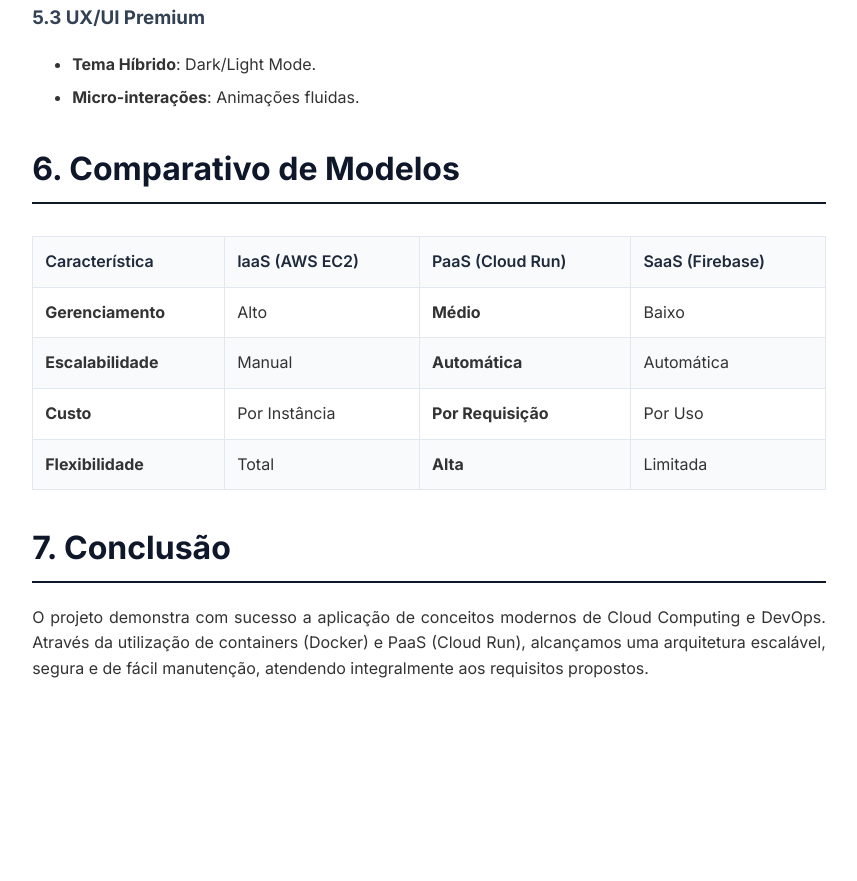
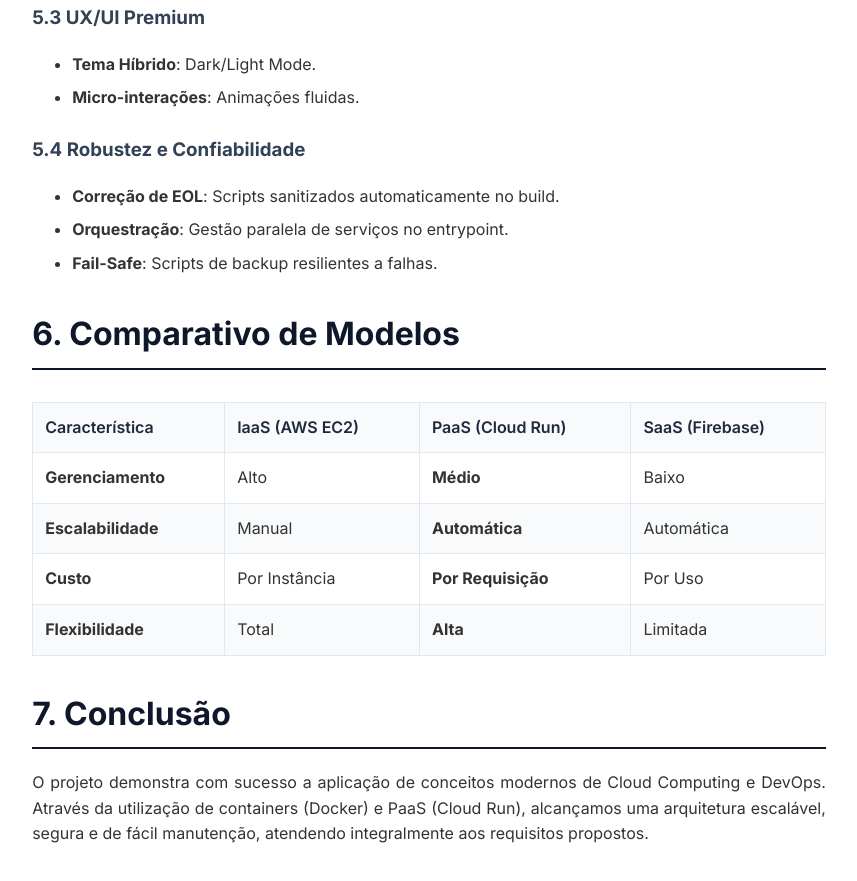
Before and after one commit to idarlandias/IREDE_Sevicos_Computacionais, a plain HTML site: page docs/manual_tecnico.html in a window 1280 px wide. Shown: the part 3745-4626 px from the top of the page, without its empty margins (211-1068 px from the left). Before the commit the page ends 4475 px from the top, so only its background shows below. Drawn offline with Linux system fonts and the light colour scheme.

Commit message:
Update technical usage report

```diff
--- a/docs/manual_tecnico.html
+++ b/docs/manual_tecnico.html
@@ -248,6 +248,13 @@
         <li><strong>Micro-interações</strong>: Animações fluidas.</li>
     </ul>
 
+    <h3>5.4 Robustez e Confiabilidade</h3>
+    <ul>
+        <li><strong>Correção de EOL</strong>: Scripts sanitizados automaticamente no build.</li>
+        <li><strong>Orquestração</strong>: Gestão paralela de serviços no entrypoint.</li>
+        <li><strong>Fail-Safe</strong>: Scripts de backup resilientes a falhas.</li>
+    </ul>
+
     <h1>6. Comparativo de Modelos</h1>
     <table>
         <thead>
```
Also changed, not shown: 1 other file.
